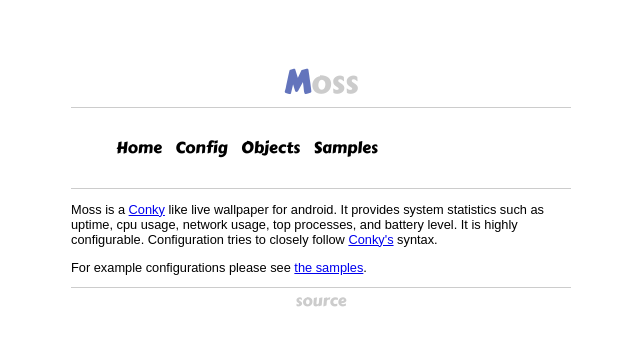
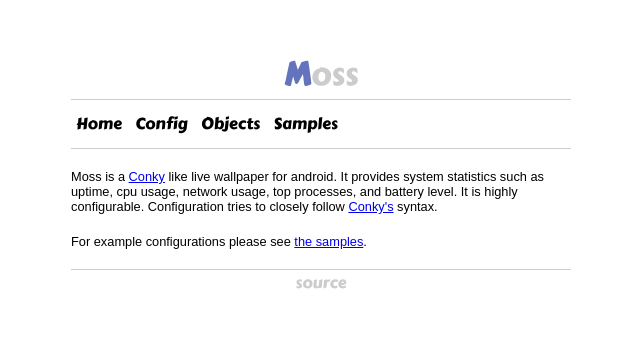
Before and after one commit to teneighty/moss, a Jekyll site: the page built from index.html, in a window 1280 px wide. Shown: the top 346 px of the page, without its empty margins (319-959 px from the left). Built offline with Jekyll 4.4.1, drawn with Linux system fonts in a browser that asks for light colours.

Commit message:
Adjusted paragraph style, fixed hyperlinks

```diff
--- a/css/default.css
+++ b/css/default.css
@@ -1,7 +1,15 @@
+* {
+    margin: 0;
+    padding: 0;
+}
 
 body {
     padding: 50px;
     font: 1.0em 'Carter One', arial, serif;
+}
+
+p {
+    margin: 20px 0;
 }
 
 #container {
--- a/index.html
+++ b/index.html
@@ -4,11 +4,11 @@
 ---
 
 <p>
-Moss is a <a href="http://http://conky.sourceforge.net/">Conky</a> like live
+Moss is a <a href="http://conky.sourceforge.net/">Conky</a> like live
 wallpaper for android. It provides system statistics such as uptime, cpu usage,
 network usage, top processes, and battery level.  It is highly configurable.
 Configuration tries to closely follow
-<a href="http://http://conky.sourceforge.net/">Conky's</a> syntax.
+<a href="http://conky.sourceforge.net/">Conky's</a> syntax.
 </p>
 
 <p>
```
